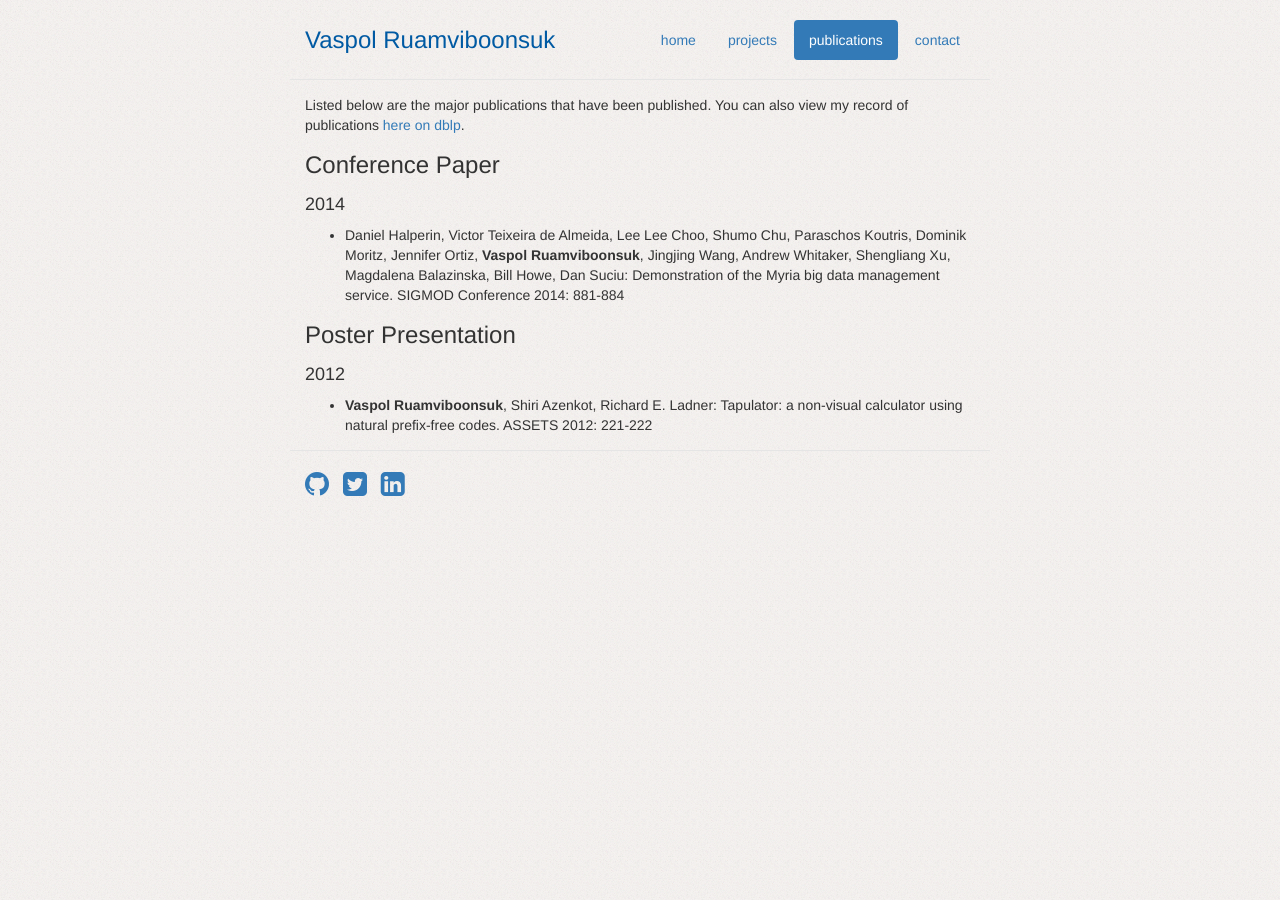
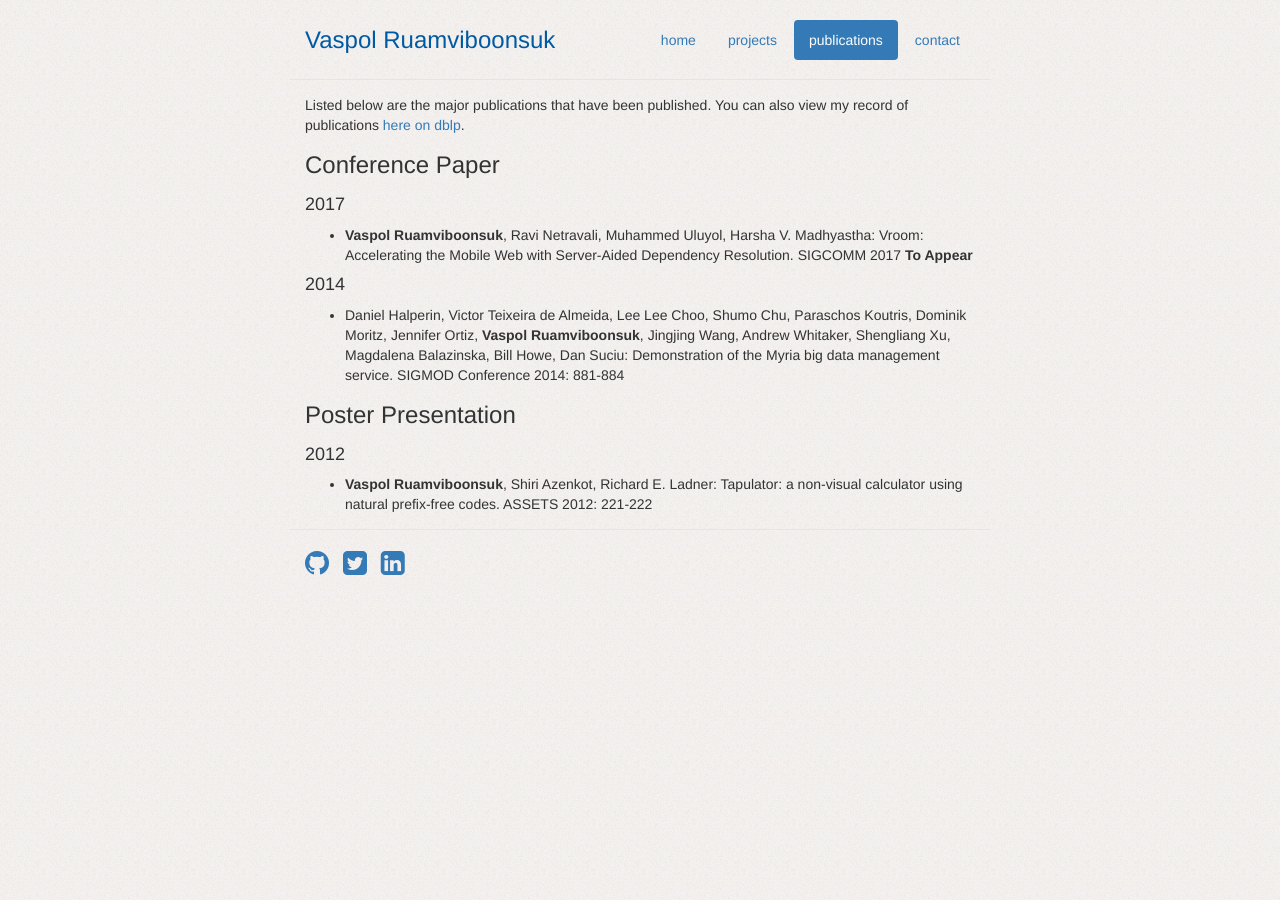
Before and after one commit to paivaspol/paivaspol.github.io, a Jekyll site: the page built from publications.md, in a window 1280 px wide. Built offline with Jekyll 4.4.1, drawn with Linux system fonts in a browser that asks for light colours; nearby versions of some CDN libraries.

Commit message:
Updated publication

```diff
--- a/publications.md
+++ b/publications.md
@@ -6,6 +6,10 @@ title: Publications
 Listed below are the major publications that have been published. You can also view my record of publications [here on dblp](http://www.informatik.uni-trier.de/~ley/pers/hd/r/Ruamviboonsuk:Vaspol.html).
 
 ### Conference Paper
+
+#### 2017
+
+* **Vaspol Ruamviboonsuk**, Ravi Netravali, Muhammed Uluyol, Harsha V. Madhyastha: Vroom: Accelerating the Mobile Web with Server-Aided Dependency Resolution. SIGCOMM 2017 __To Appear__
 
 #### 2014
 
```
